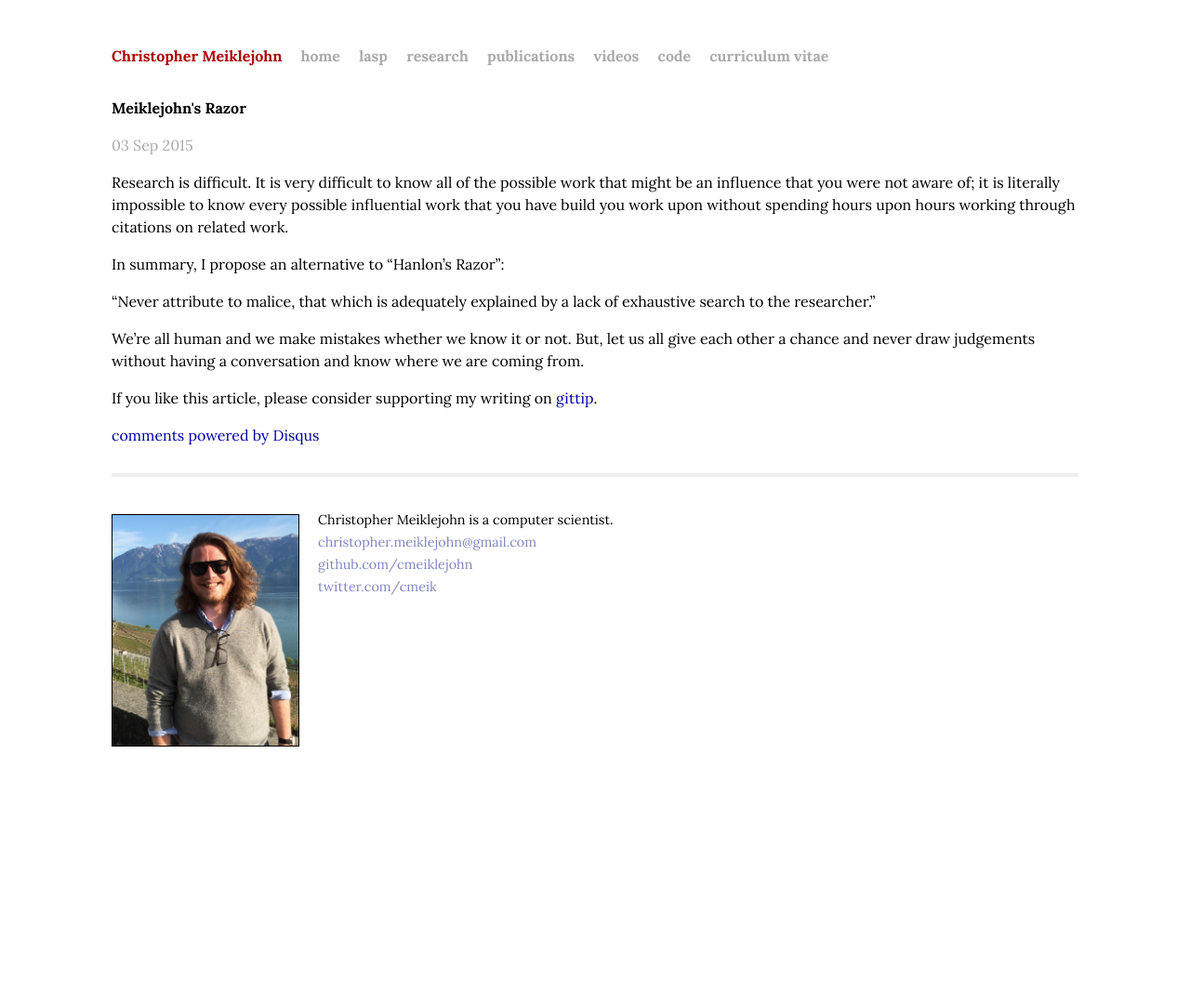
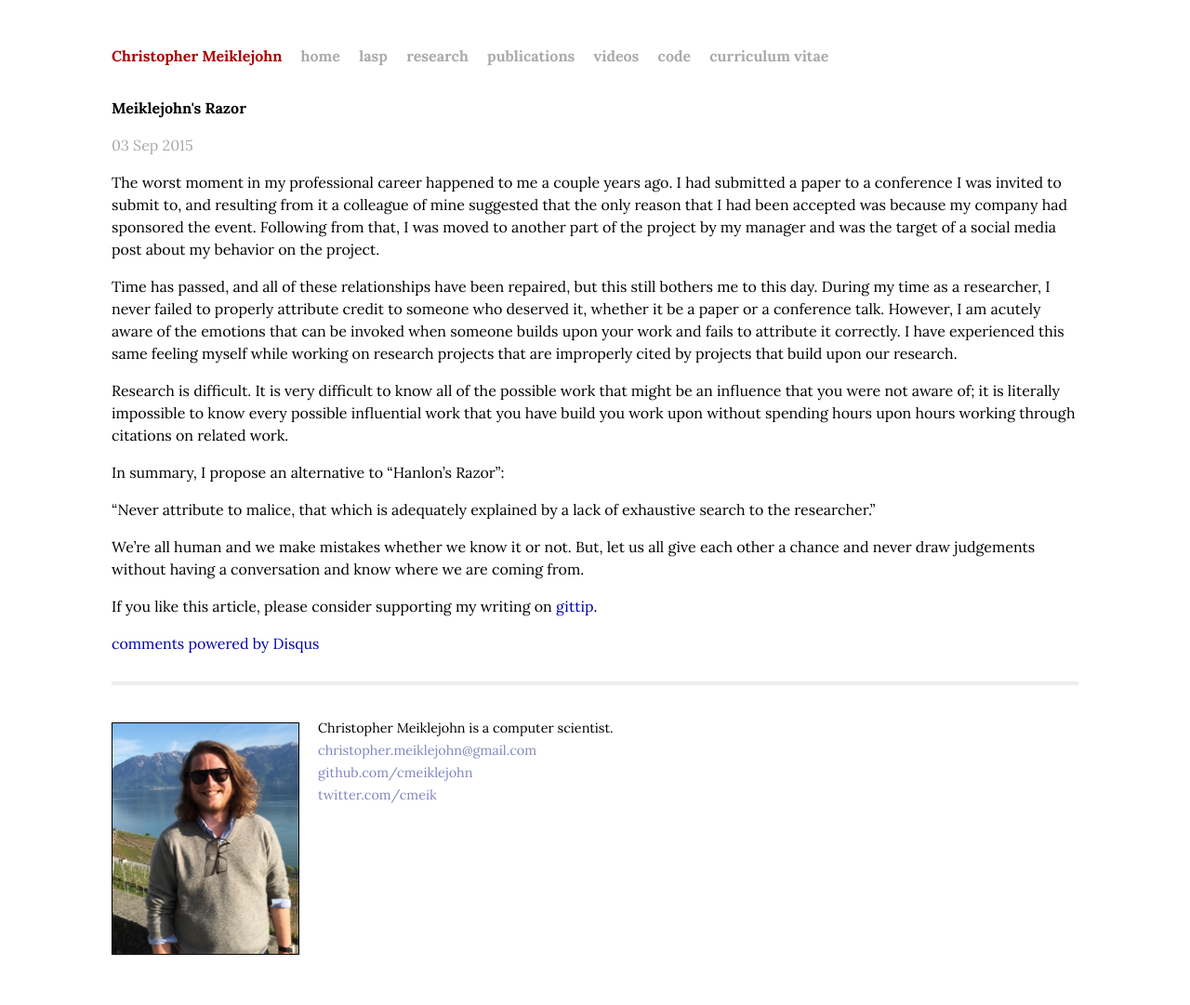
Before and after one commit to cmeiklejohn/cmeiklejohn.github.io, a Jekyll site: the page built from _posts/2015-09-03-worst.markdown, in a window 1280 px wide. Shown: the whole page at 93% size. Built offline with Jekyll 4.4.1, drawn with Linux system fonts in a browser that asks for light colours; comment, search, counter and statistics services are not loaded; before the commit the page ends 948 px from its top, so only the background shows below that.

Commit message:
Revert "Remove."
This reverts commit 03a6dc37775db359ed8971faaa130ff7fdaf9a6b.

```diff
--- a/_posts/2015-09-03-worst.markdown
+++ b/_posts/2015-09-03-worst.markdown
@@ -5,17 +5,34 @@ date:   2015-09-03 00:00:00 -0500
 categories: lasp
 ---
 
-Research is difficult.  It is very difficult to know all of the possible work
-that might be an influence that you were not aware of; it is literally
-impossible to know every possible influential work that you have build you work
-upon without spending hours upon hours working through citations on related
-work.
+The worst moment in my professional career happened to me a couple years
+ago.  I had submitted a paper to a conference I was invited to submit
+to, and resulting from it a colleague of mine suggested that the only
+reason that I had been accepted was because my company had sponsored the
+event.  Following from that, I was moved to another part of the project
+by my manager and was the target of a social media post about my
+behavior on the project.
+
+Time has passed, and all of these relationships have been repaired, but
+this still bothers me to this day.  During my time as a researcher, I
+never failed to properly attribute credit to someone who deserved it,
+whether it be a paper or a conference talk.  However, I am acutely aware
+of the emotions that can be invoked when someone builds upon your work
+and fails to attribute it correctly.  I have experienced this same
+feeling myself while working on research projects that are improperly
+cited by projects that build upon our research.
+
+Research is difficult.  It is very difficult to know all of the possible
+work that might be an influence that you were not aware of; it is
+literally impossible to know every possible influential work that you
+have build you work upon without spending hours upon hours working
+through citations on related work.
 
 In summary, I propose an alternative to “Hanlon’s Razor”:
 
 “Never attribute to malice, that which is adequately explained by a
 lack of exhaustive search to the researcher.”
 
-We’re all human and we make mistakes whether we know it or not.  But, let us
-all give each other a chance and never draw judgements without having a
-conversation and know where we are coming from.
+We’re all human and we make mistakes whether we know it or not.  But,
+let us all give each other a chance and never draw judgements without
+having a conversation and know where we are coming from.
```
